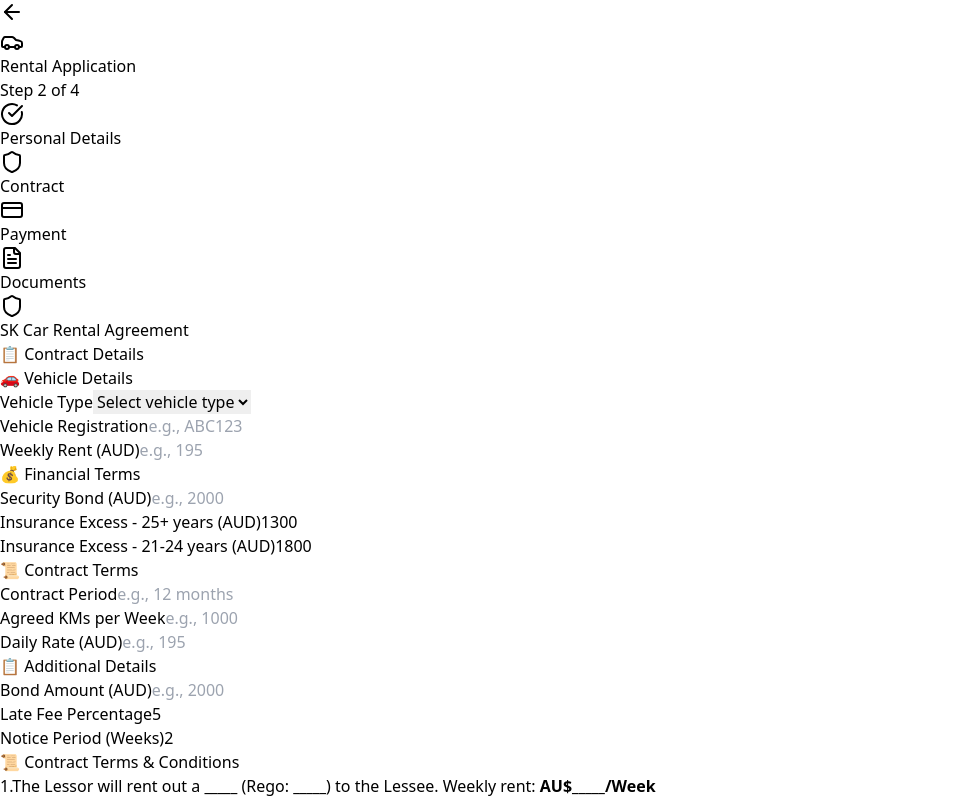
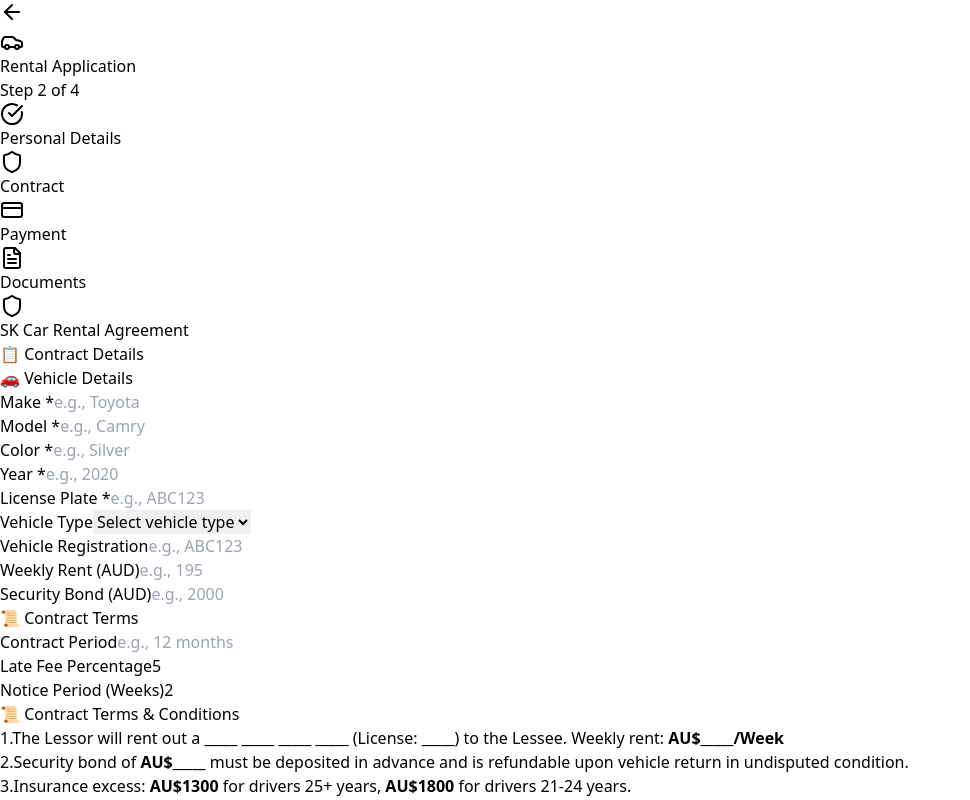
Before and after one commit to Joshua-bayagalla/auth-app, a React (Vite) app: page /qr-rental-application in a window 1280 px wide. Both pictures are taken after a click on the button "Next Step". Shown: the top 800 px of the page, without its empty margins (0-970 px from the left). Built offline with nearby package versions, Linux system fonts and the light colour scheme.

Commit message:
feat: update QR rental application form - add vehicle fields (make, model, color, year, license plate), remove financial terms and insurance excess fields, set default values for bond amount and agreed KMs

```diff
--- a/src/App.jsx
+++ b/src/App.jsx
@@ -84,4 +84,3 @@ function App() {
 }
 
 export default App;
-// Force rebuild Mon Aug 25 12:21:40 IST 2025
--- a/src/components/QRRentalApplication.jsx
+++ b/src/components/QRRentalApplication.jsx
@@ -32,19 +32,24 @@ const QRRentalApplication = () => {
     emergencyContact: '',
     emergencyPhone: '',
 
+    // Vehicle Details
+    make: '',
+    model: '',
+    color: '',
+    year: '',
+    licensePlate: '',
+
     // Contract Details
     weeklyRent: '',
-
-    // New Contract Fields
     vehicleType: '',
     vehicleRego: '',
     contractPeriod: '',
     securityBond: '',
-    bondAmount: '',
+    bondAmount: '1000',
     insuranceExcess25: '1300',
     insuranceExcess21: '1800',
-    agreedKmsPerWeek: '',
-    dailyRate: '',
+    agreedKmsPerWeek: '1000',
+    dailyRate: '28',
     lateFeePercentage: '5',
     noticePeriodWeeks: '2',
 
@@ -336,6 +341,71 @@ const QRRentalApplication = () => {
                       <h5 className="font-medium text-gray-900 border-b pb-2">🚗 Vehicle Details</h5>
 
                       <div>
+                        <label className="block text-sm font-medium text-gray-700 mb-2">Make *</label>
+                        <input
+                          type="text"
+                          name="make"
+                          value={formData.make || ''}
+                          onChange={handleInputChange}
+                          required
+                          className="w-full px-4 py-3 border border-gray-300 rounded-xl focus:outline-none focus:ring-2 focus:ring-indigo-500 focus:border-indigo-500"
+                          placeholder="e.g., Toyota"
+                        />
+                      </div>
+
+                      <div>
+                        <label className="block text-sm font-medium text-gray-700 mb-2">Model *</label>
+                        <input
+                          type="text"
+                          name="model"
+                          value={formData.model || ''}
+                          onChange={handleInputChange}
+                          required
+                          className="w-full px-4 py-3 border border-gray-300 rounded-xl focus:outline-none focus:ring-2 focus:ring-indigo-500 focus:border-indigo-500"
+                          placeholder="e.g., Camry"
+                        />
+                      </div>
+
+                      <div>
+                        <label className="block text-sm font-medium text-gray-700 mb-2">Color *</label>
+                        <input
+                          type="text"
+                          name="color"
+                          value={formData.color || ''}
+                          onChange={handleInputChange}
+                          required
+                          className="w-full px-4 py-3 border border-gray-300 rounded-xl focus:outline-none focus:ring-2 focus:ring-indigo-500 focus:border-indigo-500"
+                          placeholder="e.g., Silver"
+                        />
+                      </div>
+
+                      <div>
+                        <label className="block text-sm font-medium text-gray-700 mb-2">Year *</label>
+                        <input
+                          type="number"
+                          name="year"
+                          value={formData.year || ''}
+                          onChange={handleInputChange}
+                          required
+                          className="w-full px-4 py-3 border border-gray-300 rounded-xl focus:outline-none focus:ring-2 focus:ring-indigo-500 focus:border-indigo-500"
+                          placeholder="e.g., 2020"
+                        />
+                      </div>
+
+                      <div>
+                        <label className="block text-sm font-medium text-gray-700 mb-2">License Plate *</label>
+                        <input
+                          type="text"
+                          name="licensePlate"
+                          value={formData.licensePlate || ''}
+                          onChange={handleInputChange}
+                          required
+                          className="w-full px-4 py-3 border border-gray-300 rounded-xl focus:outline-none focus:ring-2 focus:ring-indigo-500 focus:border-indigo-500"
+                          placeholder="e.g., ABC123"
+                        />
+                      </div>
+
+                      <div>
                         <label className="block text-sm font-medium text-gray-700 mb-2">Vehicle Type</label>
                         <select
                           name="vehicleType"
@@ -377,11 +447,6 @@ const QRRentalApplication = () => {
                           placeholder="e.g., 195"
                         />
                       </div>
-                    </div>
-
-                    {/* Financial Terms */}
-                    <div className="space-y-4">
-                      <h5 className="font-medium text-gray-900 border-b pb-2">💰 Financial Terms</h5>
 
                       <div>
                         <label className="block text-sm font-medium text-gray-700 mb-2">Security Bond (AUD)</label>
@@ -395,37 +460,8 @@ const QRRentalApplication = () => {
                           placeholder="e.g., 2000"
                         />
                       </div>
+                    </div>
 
-                      <div>
-                        <label className="block text-sm font-medium text-gray-700 mb-2">Insurance Excess - 25+ years (AUD)</label>
-                        <input
-                          type="number"
-                          name="insuranceExcess25"
-                          value={formData.insuranceExcess25 || '1300'}
-                          onChange={handleInputChange}
-                          required
-                          className="w-full px-4 py-3 border border-gray-300 rounded-xl focus:outline-none focus:ring-2 focus:ring-indigo-500 focus:border-indigo-500"
-                          placeholder="1300"
-                        />
-                      </div>
-
-                      <div>
-                        <label className="block text-sm font-medium text-gray-700 mb-2">Insurance Excess - 21-24 years (AUD)</label>
-                        <input
-                          type="number"
-                          name="insuranceExcess21"
-                          value={formData.insuranceExcess21 || '1800'}
-                          onChange={handleInputChange}
-                          required
-                          className="w-full px-4 py-3 border border-gray-300 rounded-xl focus:outline-none focus:ring-2 focus:ring-indigo-500 focus:border-indigo-500"
-                          placeholder="1800"
-                        />
-                      </div>
-                    </div>
-                  </div>
-
-                  {/* Additional Contract Fields */}
-                  <div className="mt-6 grid grid-cols-1 md:grid-cols-2 gap-6">
                     {/* Contract Terms */}
                     <div className="space-y-4">
                       <h5 className="font-medium text-gray-900 border-b pb-2">📜 Contract Terms</h5>
@@ -440,49 +476,6 @@ const QRRentalApplication = () => {
                           required
                           className="w-full px-4 py-3 border border-gray-300 rounded-xl focus:outline-none focus:ring-2 focus:ring-indigo-500 focus:border-indigo-500"
                           placeholder="e.g., 12 months"
-                        />
-                      </div>
-
-                      <div>
-                        <label className="block text-sm font-medium text-gray-700 mb-2">Agreed KMs per Week</label>
-                        <input
-                          type="number"
-                          name="agreedKmsPerWeek"
-                          value={formData.agreedKmsPerWeek || ''}
-                          onChange={handleInputChange}
-                          required
-                          className="w-full px-4 py-3 border border-gray-300 rounded-xl focus:outline-none focus:ring-2 focus:ring-indigo-500 focus:border-indigo-500"
-                          placeholder="e.g., 1000"
-                        />
-                      </div>
-
-                      <div>
-                        <label className="block text-sm font-medium text-gray-700 mb-2">Daily Rate (AUD)</label>
-                        <input
-                          type="number"
-                          name="dailyRate"
-                          value={formData.dailyRate || ''}
-                          onChange={handleInputChange}
-                          className="w-full px-4 py-3 border border-gray-300 rounded-xl focus:outline-none focus:ring-2 focus:ring-indigo-500 focus:border-indigo-500"
-                          placeholder="e.g., 195"
-                        />
-                      </div>
-                    </div>
-
-                    {/* Additional Details */}
-                    <div className="space-y-4">
-                      <h5 className="font-medium text-gray-900 border-b pb-2">📋 Additional Details</h5>
-
-                      <div>
-                        <label className="block text-sm font-medium text-gray-700 mb-2">Bond Amount (AUD)</label>
-                        <input
-                          type="number"
-                          name="bondAmount"
-                          value={formData.bondAmount || ''}
-                          onChange={handleInputChange}
-                          required
-                          className="w-full px-4 py-3 border border-gray-300 rounded-xl focus:outline-none focus:ring-2 focus:ring-indigo-500 focus:border-indigo-500"
-                          placeholder="e.g., 2000"
                         />
                       </div>
 
@@ -512,6 +505,8 @@ const QRRentalApplication = () => {
                     </div>
                   </div>
 
+
+
                   {/* Contract Terms */}
                   <div className="mt-8 space-y-4">
                     <h5 className="font-medium text-gray-900 border-b pb-2">📜 Contract Terms & Conditions</h5>
@@ -519,7 +514,7 @@ const QRRentalApplication = () => {
                     <div className="bg-white rounded-xl p-4 space-y-3 text-sm">
                       <div className="flex items-start space-x-2">
                         <span className="font-medium text-indigo-600">1.</span>
-                        <span>The Lessor will rent out a <strong>{formData.vehicleType || '_____'}</strong> (Rego: <strong>{formData.vehicleRego || '_____'}</strong>) to the Lessee. Weekly rent: <strong>AU${formData.weeklyRent || '_____'}/Week</strong></span>
+                        <span>The Lessor will rent out a <strong>{formData.make || '_____'}</strong> <strong>{formData.model || '_____'}</strong> <strong>{formData.color || '_____'}</strong> <strong>{formData.year || '_____'}</strong> (License: <strong>{formData.licensePlate || '_____'}</strong>) to the Lessee. Weekly rent: <strong>AU${formData.weeklyRent || '_____'}/Week</strong></span>
                       </div>
 
                       <div className="flex items-start space-x-2">
@@ -564,12 +559,12 @@ const QRRentalApplication = () => {
 
                       <div className="flex items-start space-x-2">
                         <span className="font-medium text-indigo-600">10.</span>
-                        <span>Agreed kilometers per week: <strong>{formData.agreedKmsPerWeek || '_____'}</strong> km. Lessee must notify for service when within 500km of marked odometer reading.</span>
+                        <span>Agreed kilometers per week: <strong>{formData.agreedKmsPerWeek || '1000'}</strong> km. Lessee must notify for service when within 500km of marked odometer reading.</span>
                       </div>
 
                       <div className="flex items-start space-x-2">
                         <span className="font-medium text-indigo-600">11.</span>
-                        <span>Daily rate: <strong>AU${formData.dailyRate || '_____'}</strong>/day. Bond amount: <strong>AU${formData.bondAmount || '_____'}</strong>.</span>
+                        <span>Daily rate: <strong>AU${formData.dailyRate || '28'}</strong>/day. Bond amount: <strong>AU${formData.bondAmount || '1000'}</strong>.</span>
                       </div>
 
                       <div className="flex items-start space-x-2">
```
